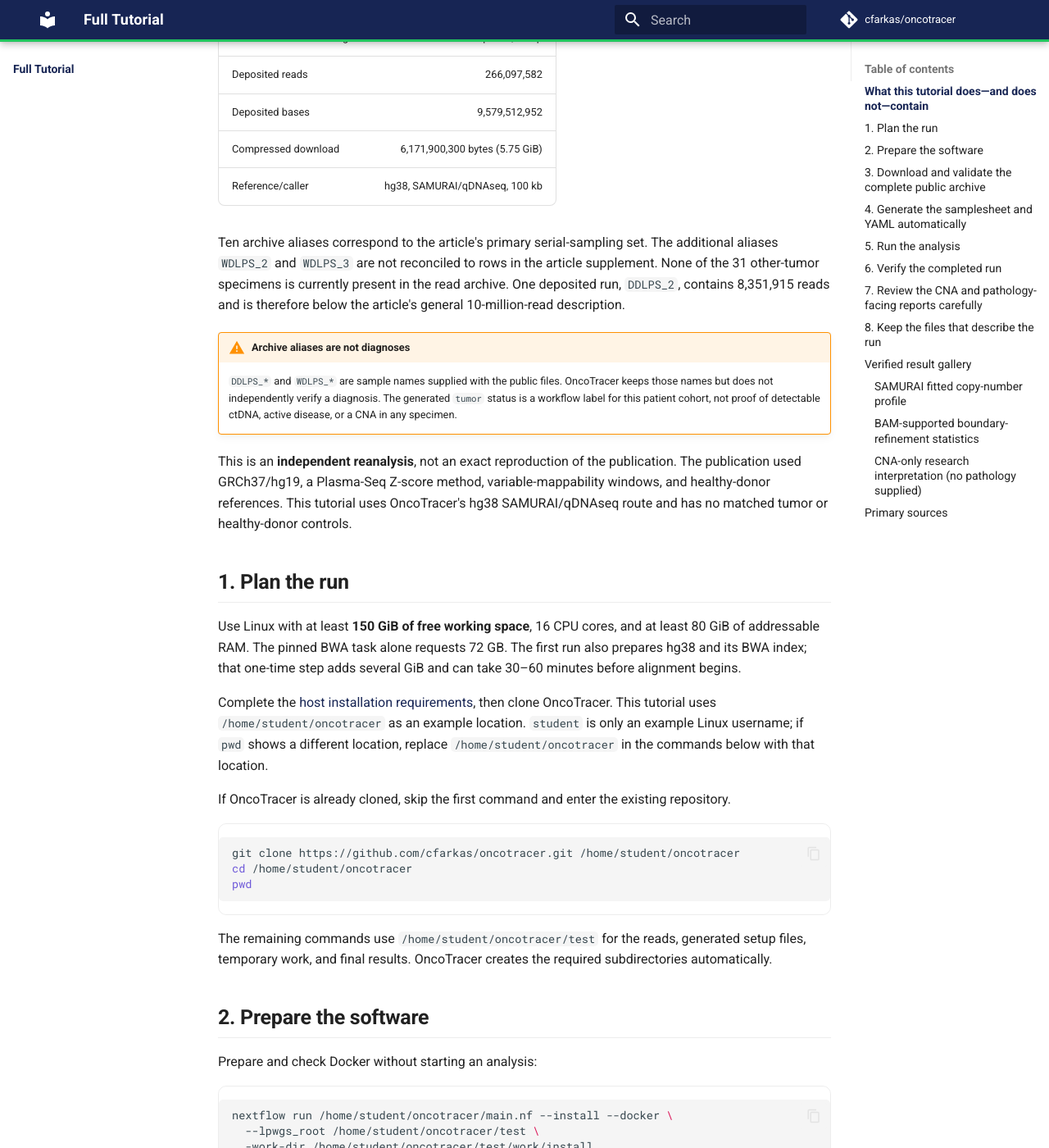
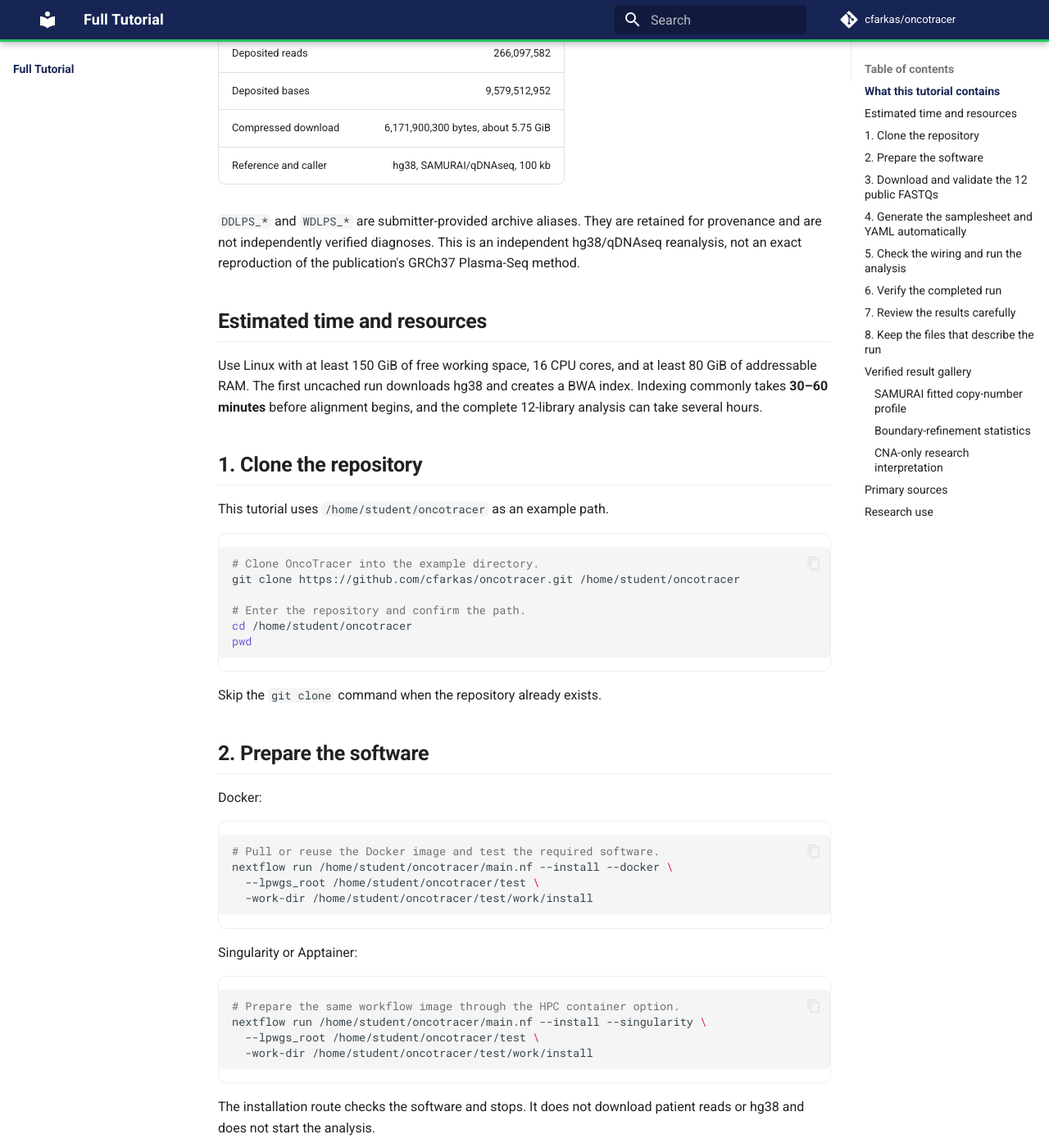
Before and after one commit to cfarkas/oncotracer, an MkDocs documentation site: the page built from docs/full_tutorial.md, in a window 1280 px wide and 1400 px high, scrolled down 1177 px. Shown: the whole window at 82% size. Built offline with MkDocs 1.6.1 and Material for MkDocs 9.7.7, drawn with Linux system fonts in a browser that asks for light colours; comment, search, counter and statistics services are not loaded; some of the changed text lies outside the part shown.

Commit message:
Docs: streamline and comment the full public tutorial

````diff
--- a/docs/full_tutorial.md
+++ b/docs/full_tutorial.md
@@ -1,14 +1,14 @@
 # Full tutorial: complete public PRJNA754199 archive
 
-This tutorial processes **all 12 Illumina plasma cfDNA libraries currently exposed by the public PRJNA754199 archive**. The main path is intentionally short: download validated reads, let OncoTracer generate the samplesheet and YAML, run the workflow, verify the outputs, and review the reports.
+This tutorial processes the **12 Illumina plasma cfDNA libraries currently available in the public PRJNA754199 read archive**. It downloads and validates the FASTQs, generates the configuration automatically, runs OncoTracer, verifies the required files, and reviews the research outputs.
 
-[![Roadmap for Full Tutorial sections 1 through 7: plan and prepare the software, download and validate 12 FASTQs, generate a samplesheet and YAML with Automatic Setup, run the real analysis, verify all required outputs, and review CNA plots and reports.](assets/tutorial/full_tutorial_flow.svg)](assets/tutorial/full_tutorial_flow.svg)
+[![Roadmap for the complete PRJNA754199 tutorial.](assets/tutorial/full_tutorial_flow.svg)](assets/tutorial/full_tutorial_flow.svg)
 
-*Follow the numbered sections in order. The YAML connects preparation to the real analysis by saving the checked inputs, selected settings, and result folder. Select a linked diagram or terminal image below to open it full size.*
+The commands below use Docker. On a configured HPC system, replace `--docker` with `--singularity`. See [Installation](installation.md) and the maintained [Docker image](https://hub.docker.com/r/carlosfarkas/oncotracer).
 
-## What this tutorial does—and does not—contain
+## What this tutorial contains
 
-The associated PLOS ONE article describes 41 plasma specimens from 15 patients: 10 longitudinal specimens from four DDLPS/WDLPS patients and 31 specimens from 11 patients with other soft-tissue tumors. On **15 July 2026**, the ENA read-run report returned only 12 read runs for the BioProject.
+The associated PLOS ONE article describes 41 plasma specimens from 15 patients. On **15 July 2026**, the ENA read-run report returned 12 public runs for the BioProject, so this tutorial processes those 12 runs rather than every specimen described in the article.
 
 | Public archive snapshot | Value |
 | --- | ---: |
@@ -17,74 +17,95 @@ The associated PLOS ONE article describes 41 plasma specimens from 15 patients:
 | Instrument and read length | Illumina HiSeq 2500, 36 bp |
 | Deposited reads | 266,097,582 |
 | Deposited bases | 9,579,512,952 |
-| Compressed download | 6,171,900,300 bytes (5.75 GiB) |
-| Reference/caller | hg38, SAMURAI/qDNAseq, 100 kb |
+| Compressed download | 6,171,900,300 bytes, about 5.75 GiB |
+| Reference and caller | hg38, SAMURAI/qDNAseq, 100 kb |
 
-Ten archive aliases correspond to the article's primary serial-sampling set. The additional aliases `WDLPS_2` and `WDLPS_3` are not reconciled to rows in the article supplement. None of the 31 other-tumor specimens is currently present in the read archive. One deposited run, `DDLPS_2`, contains 8,351,915 reads and is therefore below the article's general 10-million-read description.
+`DDLPS_*` and `WDLPS_*` are submitter-provided archive aliases. They are retained for provenance and are not independently verified diagnoses. This is an independent hg38/qDNAseq reanalysis, not an exact reproduction of the publication's GRCh37 Plasma-Seq method.
 
-!!! warning "Archive aliases are not diagnoses"
-    `DDLPS_*` and `WDLPS_*` are sample names supplied with the public files. OncoTracer keeps those names but does not independently verify a diagnosis. The generated `tumor` status is a workflow label for this patient cohort, not proof of detectable ctDNA, active disease, or a CNA in any specimen.
+## Estimated time and resources
 
-This is an **independent reanalysis**, not an exact reproduction of the publication. The publication used GRCh37/hg19, a Plasma-Seq Z-score method, variable-mappability windows, and healthy-donor references. This tutorial uses OncoTracer's hg38 SAMURAI/qDNAseq route and has no matched tumor or healthy-donor controls.
+Use Linux with at least 150 GiB of free working space, 16 CPU cores, and at least 80 GiB of addressable RAM. The first uncached run downloads hg38 and creates a BWA index. Indexing commonly takes **30–60 minutes** before alignment begins, and the complete 12-library analysis can take several hours.
 
-## 1. Plan the run
+## 1. Clone the repository
 
-Use Linux with at least **150 GiB of free working space**, 16 CPU cores, and at
-least 80 GiB of addressable RAM. The pinned BWA task alone requests 72 GB. The
-first run also prepares hg38 and its BWA index; that one-time step adds several
-GiB and can take 30–60 minutes before alignment begins.
-
-Complete the [host installation requirements](installation.md#1-install-the-host-prerequisites), then clone OncoTracer. This tutorial uses `/home/student/oncotracer` as an example location. `student` is only an example Linux username; if `pwd` shows a different location, replace `/home/student/oncotracer` in the commands below with that location.
-
-If OncoTracer is already cloned, skip the first command and enter the existing repository.
+This tutorial uses `/home/student/oncotracer` as an example path.
 
 ```bash
+# Clone OncoTracer into the example directory.
 git clone https://github.com/cfarkas/oncotracer.git /home/student/oncotracer
+
+# Enter the repository and confirm the path.
 cd /home/student/oncotracer
 pwd
 ```
 
-The remaining commands use `/home/student/oncotracer/test` for the reads, generated setup files, temporary work, and final results. OncoTracer creates the required subdirectories automatically.
+Skip the `git clone` command when the repository already exists.
 
 <a id="2-prepare-software-only"></a>
 
 ## 2. Prepare the software
 
-Prepare and check Docker without starting an analysis:
+Docker:
 
 ```bash
+# Pull or reuse the Docker image and test the required software.
 nextflow run /home/student/oncotracer/main.nf --install --docker \
   --lpwgs_root /home/student/oncotracer/test \
   -work-dir /home/student/oncotracer/test/work/install
 ```
 
-This command pulls and checks the software, records the selected runtime and SAMURAI version, and then stops. It does not download hg38 or patient reads and does not create analysis stages `01`–`06`. See [Installation](installation.md#4-prepare-one-runtime-without-starting-an-analysis) for Singularity and Conda alternatives.
-
-## 3. Download and validate the complete public archive
-
-Download all 12 FASTQs with one resumable command:
+Singularity or Apptainer:
 
 ```bash
+# Prepare the same workflow image through the HPC container option.
+nextflow run /home/student/oncotracer/main.nf --install --singularity \
+  --lpwgs_root /home/student/oncotracer/test \
+  -work-dir /home/student/oncotracer/test/work/install
+```
+
+The installation route checks the software and stops. It does not download patient reads or hg38 and does not start the analysis.
+
+## 3. Download and validate the 12 public FASTQs
+
+```bash
+# Download or reuse all 12 FASTQs and verify their size, MD5, and gzip integrity.
 nextflow run /home/student/oncotracer/main.nf --make_prjna754199 \
   --test_root /home/student/oncotracer/test \
   -work-dir /home/student/oncotracer/test/work/prjna754199_download
 ```
 
-This command creates `/home/student/oncotracer/test/public/prjna754199`, downloads the 12 FASTQ files, and checks their file sizes, MD5 checksums, and gzip contents. It also places `samples.csv` in the same folder. A completed file is reused if the command is run again, and an interrupted download can continue. No analysis starts yet.
+The command creates `/home/student/oncotracer/test/public/prjna754199` and places `samples.csv` beside the FASTQs. A completed file is reused when the command is repeated.
 
-[![Example terminal showing successful validation of all 12 PRJNA754199 single-end FASTQs, including the final reads folder, samples.csv path, download size, and read count.](assets/tutorial/full_tutorial_download_checkpoint.svg)](assets/tutorial/full_tutorial_download_checkpoint.svg)
+[![Successful validation checkpoint for the 12 PRJNA754199 FASTQs.](assets/tutorial/full_tutorial_download_checkpoint.svg)](assets/tutorial/full_tutorial_download_checkpoint.svg)
 
-*A complete download ends with this summary. `DOWNLOAD` and `REUSE` lines above it are both normal. If the command stops before the summary, run the same Nextflow command again.*
+The exact generated sample table is:
 
-For the exact URLs, checksums, archive search, and download checks, see the [example README](https://github.com/cfarkas/oncotracer/tree/main/examples/prjna754199) and [archive details](https://github.com/cfarkas/oncotracer/blob/main/examples/prjna754199/PROVENANCE.md).
+```csv
+sample_name,status
+DDLPS_1a,TUMOR
+DDLPS_1b,TUMOR
+DDLPS_1c,TUMOR
+DDLPS_2,TUMOR
+DDLPS_3a,TUMOR
+DDLPS_3b,TUMOR
+WDLPS_1a,TUMOR
+WDLPS_1b,TUMOR
+WDLPS_1c,TUMOR
+WDLPS_1d,TUMOR
+WDLPS_2,TUMOR
+WDLPS_3,TUMOR
+```
+
+See [`examples/prjna754199/manifest.tsv`](https://github.com/cfarkas/oncotracer/blob/main/examples/prjna754199/manifest.tsv) for the public files and checksums and [`PROVENANCE.md`](https://github.com/cfarkas/oncotracer/blob/main/examples/prjna754199/PROVENANCE.md) for the archive notes.
 
 <a id="4-generate-and-inspect-the-single-end-configuration"></a>
 
 ## 4. Generate the samplesheet and YAML automatically
 
-The download command created `samples.csv`. This small file lists each sample name and marks it as `TUMOR` for the workflow. You do not need to write the larger workflow samplesheet or YAML by hand. Run Automatic Setup:
+`--auto_params` matches the 12 sample names to the single-end FASTQs, validates the files, and writes the YAML and samplesheet. It does not start the analysis.
 
 ```bash
+# Generate the 12-sample Illumina configuration and enable CNA-only reports.
 nextflow run /home/student/oncotracer/main.nf --auto_params \
   --mode illumina \
   --reads_folder /home/student/oncotracer/test/public/prjna754199 \
@@ -97,38 +118,23 @@ nextflow run /home/student/oncotracer/main.nf --auto_params \
   -work-dir /home/student/oncotracer/test/work/prjna754199_auto_params
 ```
 
-This command prepares the run; it does not process the reads. OncoTracer:
-
-1. reads the 12 names in `samples.csv`;
-2. finds the matching FASTQ for each name;
-3. checks that every file uses the supported single-end name and that each gzip file can be read;
-4. creates the samplesheet, YAML, and checksum/count audit manifest required
-   to review the configuration; and
-5. records where the final results should be saved.
-
-List the three generated files:
+Inspect the generated files:
 
 ```bash
+# List the generated YAML, samplesheet, and manifest.
 ls -1 /home/student/oncotracer/test/configs/prjna754199
+
+# Inspect the generated analysis settings.
+sed -n '1,160p' /home/student/oncotracer/test/configs/prjna754199/illumina.auto.yml
+
+# Inspect the generated 12-row single-end samplesheet.
+sed -n '1,20p' /home/student/oncotracer/test/configs/prjna754199/illumina.samplesheet.csv
+
+# Inspect the sample counts and file hashes.
+cat /home/student/oncotracer/test/configs/prjna754199/auto_params_manifest.tsv
 ```
 
-[![Example terminal showing PRJNA754199 Automatic Setup completed and listing the YAML, samplesheet, and audit manifest.](assets/tutorial/full_tutorial_setup_checkpoint.svg)](assets/tutorial/full_tutorial_setup_checkpoint.svg)
-
-*Automatic Setup has prepared the 12-sample run but has not analyzed the
-reads. The samplesheet connects each sample to its FASTQ; the YAML stores the
-paths and analysis choices used in the next section; the manifest records
-sample counts and file hashes.*
-
-The four path options have distinct purposes:
-
-| Option | Meaning |
-| --- | --- |
-| `--reads_folder` | The existing folder that contains the downloaded FASTQ files. |
-| `--sample_table` | The existing `samples.csv` file that connects each sample name to its workflow status. |
-| `--auto_config_dir` | The folder where OncoTracer creates `illumina.samplesheet.csv`, `illumina.auto.yml`, and `auto_params_manifest.tsv`. |
-| `--auto_outdir` | The folder where the next, real analysis command will save BAMs, CNA tables, plots, and reports. Automatic Setup creates it if needed and records it in the YAML, but does not put analysis results in it yet. |
-
-The generated files are:
+The configuration directory contains:
 
 ```text
 /home/student/oncotracer/test/configs/prjna754199/
@@ -137,111 +143,109 @@ The generated files are:
 └── illumina.samplesheet.csv
 ```
 
-`illumina.samplesheet.csv` contains one row per sample and the full path to
-its FASTQ. Its `fastq_2` column is empty because these reads are single-end.
-`illumina.auto.yml` contains the settings and paths used by the next command,
-and `auto_params_manifest.tsv` records tumor/normal counts and SHA-256 values.
-The classifier is enabled, but no pathology file is supplied, so the reports
-contain CNA-only research interpretation rather than a pathology comparison.
-
 <a id="5-check-wiring-then-run-the-real-workflow"></a>
 
-## 5. Run the analysis
+## 5. Check the wiring and run the analysis
 
-Start the real 12-library analysis:
+Optional stub check:
 
 ```bash
+# Check the generated workflow connections without running the scientific tools.
+nextflow run /home/student/oncotracer/main.nf -stub-run --docker \
+  -params-file /home/student/oncotracer/test/configs/prjna754199/illumina.auto.yml \
+  -work-dir /home/student/oncotracer/test/work/prjna754199_stub
+```
+
+Real analysis:
+
+```bash
+# Run the complete 12-library workflow with Docker and resume support.
 nextflow run /home/student/oncotracer/main.nf --docker \
   -params-file /home/student/oncotracer/test/configs/prjna754199/illumina.auto.yml \
   -work-dir /home/student/oncotracer/test/work/prjna754199 \
   -resume
 ```
 
-Keep the terminal open while this command runs. It performs alignment, CNA analysis, boundary refinement, plotting, and report generation. The first run also prepares the hg38 reference, so it can take several hours. `-resume` lets the same command continue from completed steps after an interruption.
+Keep the terminal open until Nextflow returns to the prompt. To resume after an interruption, repeat the same command with the same YAML and work directory.
 
 ## 6. Verify the completed run
 
-Run the versioned verifier against the final output directory:
-
 ```bash
+# Verify the exact 12 samples and all required output groups.
 python3 /home/student/oncotracer/examples/prjna754199/verify_outputs.py \
   --outdir /home/student/oncotracer/test/runs/prjna754199
 ```
 
-[![Example terminal showing the PRJNA754199 output verifier's exact success message that the complete tutorial outputs are verified.](assets/tutorial/full_tutorial_verify_checkpoint.svg)](assets/tutorial/full_tutorial_verify_checkpoint.svg)
+A successful check ends with:
 
-*Continue to interpretation only after the verifier prints `SUCCESS: complete PRJNA754199 tutorial outputs are verified.`*
+```text
+SUCCESS: complete PRJNA754199 tutorial outputs are verified.
+```
 
-The verifier requires the exact 12 manifest aliases—not merely 12 arbitrary rows—across the BAMs, SAMURAI segments, refinement summary, and classifier table. It also requires the CNA tables, plots, clinician-report index, and workflow summary used by this tutorial.
+[![Successful output-verification checkpoint for the complete tutorial.](assets/tutorial/full_tutorial_verify_checkpoint.svg)](assets/tutorial/full_tutorial_verify_checkpoint.svg)
 
-Start reviewing the verified run from these locations:
+Start reviewing the run from:
 
-| Capability | Source output |
+| Output | Location |
 | --- | --- |
-| Workflow inventory | `/home/student/oncotracer/test/runs/prjna754199/06_workflow_summary/workflow_summary.txt` |
-| SAMURAI fitted CNA profiles | `/home/student/oncotracer/test/runs/prjna754199/01_samurai_illumina/qdnaseq/plots/` |
-| Boundary-refinement evidence | `/home/student/oncotracer/test/runs/prjna754199/02_bam_refinement/illumina_qdnaseq_100kb/01_tables/sample_refinement_summary.csv` |
-| Final CNA event table | `/home/student/oncotracer/test/runs/prjna754199/03_cna_codification/cna_events.tsv` |
-| Cohort and per-sample plots | `/home/student/oncotracer/test/runs/prjna754199/04_cna_custom_plots/` |
-| Classifier report | `/home/student/oncotracer/test/runs/prjna754199/05_cna_classifier/03_report/cna_classifier_report.html` |
-| Per-sample research reports | `/home/student/oncotracer/test/runs/prjna754199/05_cna_classifier/03_report/clinician_reports/` |
+| Workflow summary | `06_workflow_summary/workflow_summary.txt` |
+| SAMURAI qDNAseq profiles | `01_samurai_illumina/qdnaseq/plots/` |
+| Boundary-refinement summary | `02_bam_refinement/illumina_qdnaseq_100kb/01_tables/sample_refinement_summary.csv` |
+| Final CNA events | `03_cna_codification/cna_events.tsv` |
+| Cohort and per-sample plots | `04_cna_custom_plots/` |
+| Classifier HTML | `05_cna_classifier/03_report/cna_classifier_report.html` |
+| Per-sample research PDFs | `05_cna_classifier/03_report/clinician_reports/` |
 
 <a id="7-interpret-without-overclaiming"></a>
 
-## 7. Review the CNA and pathology-facing reports carefully
+## 7. Review the results carefully
 
-Black qDNAseq points show normalized bin-level signal; fitted horizontal segment lines summarize the caller's piecewise CNA model. Boundary refinement asks whether local BAM coverage supports moving each coarse boundary and records refined, retained, and low-resolution outcomes.
+Black qDNAseq points show normalized bin-level signal; fitted horizontal lines show the caller's CNA segments. Boundary refinement evaluates whether local BAM coverage supports moving each coarse boundary.
 
-The classifier may flag a region such as 12q13–q15 or an MDM2/CDK4 overlap for research review. A flag is not confirmation of gene amplification, disease subtype, prognosis, or treatment actionability. Review coverage, segment size, focality, longitudinal consistency, and the original event table; confirm important findings with a validated orthogonal assay.
+The classifier may flag regions such as 12q13–q15 or overlaps with genes including `MDM2` and `CDK4`. These are research findings, not confirmed diagnoses or treatment recommendations. Review coverage, segment size, focality, longitudinal consistency, and the original CNA table. Confirm important findings with a validated orthogonal assay.
 
-The stage-05 HTML and per-sample PDFs are useful clinician-facing research summaries, but this archive supplies no pathology table. They must not be described as pathology-confirmed findings. To combine a future cohort with real pathology metadata, follow [Pathology and Classifier](configuration/pathology.md) and require exact sample-identifier matching.
-
-The article reported MDM2-associated signals for selected specimens under its own method. Do not use that statement to relabel a discordant OncoTracer result or choose parameters after seeing the answer. This reanalysis has no matched tissue or healthy-donor controls and is not a sensitivity/specificity validation set.
+No pathology table is supplied in this public archive example, so the generated reports are CNA-only research summaries.
 
 <a id="8-preserve-provenance"></a>
 
 ## 8. Keep the files that describe the run
 
-Keep these files with any result you share:
+Preserve:
 
-- `/home/student/oncotracer/examples/prjna754199/manifest.tsv`, which lists the downloaded public files and their checksums;
-- `/home/student/oncotracer/examples/prjna754199/samples.csv`, which lists the sample names and workflow status;
-- `/home/student/oncotracer/test/configs/prjna754199/illumina.samplesheet.csv` and `illumina.auto.yml`, which record the inputs and settings;
-- `/home/student/oncotracer/test/runs/prjna754199/06_workflow_summary/workflow_summary.txt`;
-- the CNA tables, plots, classifier report, and per-sample PDFs used in the interpretation.
-
-<a id="optional-automated-replay"></a>
-
-The [archive and checksum notes](https://github.com/cfarkas/oncotracer/blob/main/examples/prjna754199/PROVENANCE.md) describe the public files used here. The [example README](https://github.com/cfarkas/oncotracer/tree/main/examples/prjna754199) contains extra technical details for users who need them.
+- `examples/prjna754199/manifest.tsv` and `samples.csv`;
+- `test/configs/prjna754199/illumina.samplesheet.csv`, `illumina.auto.yml`, and `auto_params_manifest.tsv`;
+- `test/runs/prjna754199/06_workflow_summary/workflow_summary.txt`;
+- the CNA tables, plots, and reports used in any interpretation;
+- the OncoTracer commit and installation manifest.
 
 ## Verified result gallery
 
-The following images are static exports from the complete 12-run workflow described above. They demonstrate software output; they do not validate a diagnosis. [See the source files and checksums used for the gallery](assets/full_tutorial/gallery_provenance.tsv).
+These static exports come from the complete 12-run workflow. They demonstrate software output and do not validate a diagnosis.
 
 ### SAMURAI fitted copy-number profile
 
 [Open the source qDNAseq segment PDF](assets/full_tutorial/prjna754199_samurai_ddlps1b_segment_plot.pdf).
 
-![SAMURAI qDNAseq profile for the public DDLPS_1b archive alias, with bin-level signal and fitted horizontal CNA segments](assets/full_tutorial/prjna754199_samurai_ddlps1b_segment_plot.png)
+![SAMURAI qDNAseq profile for the public DDLPS_1b archive alias](assets/full_tutorial/prjna754199_samurai_ddlps1b_segment_plot.png)
 
-### BAM-supported boundary-refinement statistics
+### Boundary-refinement statistics
 
 [Open the source 12-sample refinement summary](assets/full_tutorial/prjna754199_refinement_summary.csv).
 
-![Counts of refined, retained, and poor-resolution boundaries for all 12 public PRJNA754199 libraries](assets/full_tutorial/prjna754199_refinement_summary.png)
+![Counts of refined, retained, and poor-resolution boundaries](assets/full_tutorial/prjna754199_refinement_summary.png)
 
-### CNA-only research interpretation (no pathology supplied)
+### CNA-only research interpretation
 
 [Open the source research-use classifier report](assets/full_tutorial/prjna754199_cna_interpretation.pdf).
 
-![CNA-only research interpretation for DDLPS_1b exported from the verified OncoTracer classifier output; no pathology was supplied](assets/full_tutorial/prjna754199_cna_interpretation.png)
-
-!!! warning "Research use only"
-    OncoTracer is not a standalone diagnostic system or medical device. The gallery is a reproducible software demonstration. It must not be used by itself to diagnose disease, choose treatment, establish prognosis, or report a clinical result.
+![CNA-only research interpretation for DDLPS_1b](assets/full_tutorial/prjna754199_cna_interpretation.png)
 
 ## Primary sources
 
 - [NCBI BioProject PRJNA754199](https://www.ncbi.nlm.nih.gov/bioproject/PRJNA754199)
 - [ENA PRJNA754199 archive record](https://www.ebi.ac.uk/ena/browser/view/PRJNA754199)
 - [Przybyl et al., PLOS ONE (2022)](https://doi.org/10.1371/journal.pone.0262272)
-- [Publication supplementary table S1](https://doi.org/10.1371/journal.pone.0262272.s001)
+
+## Research use
+
+OncoTracer is not a standalone diagnostic system or medical device. This tutorial must not be used by itself to diagnose disease, choose treatment, establish prognosis, or report a clinical result.
````
